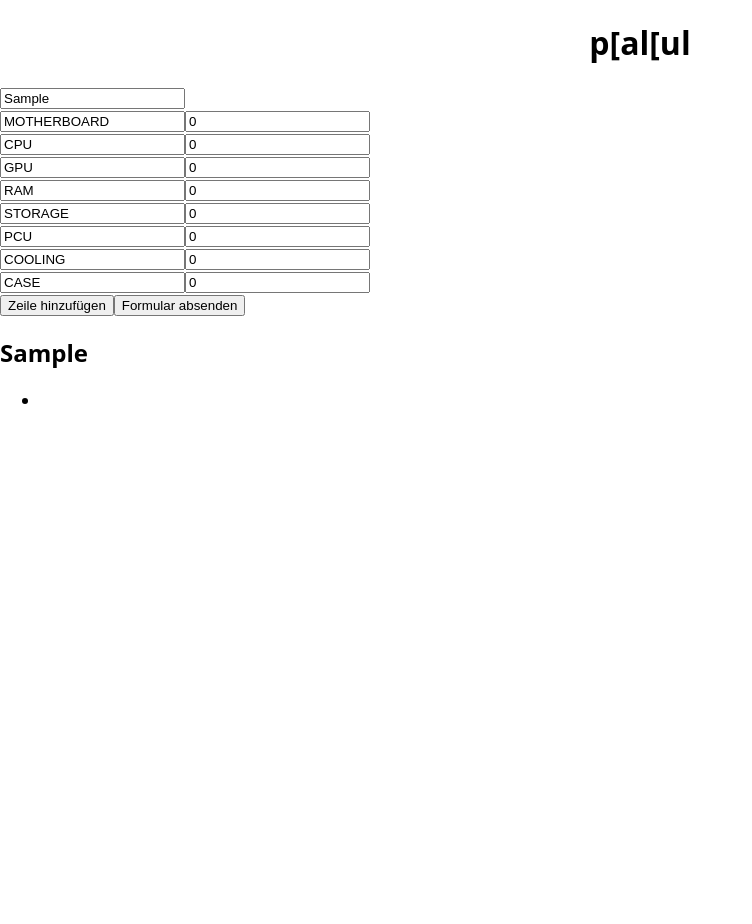
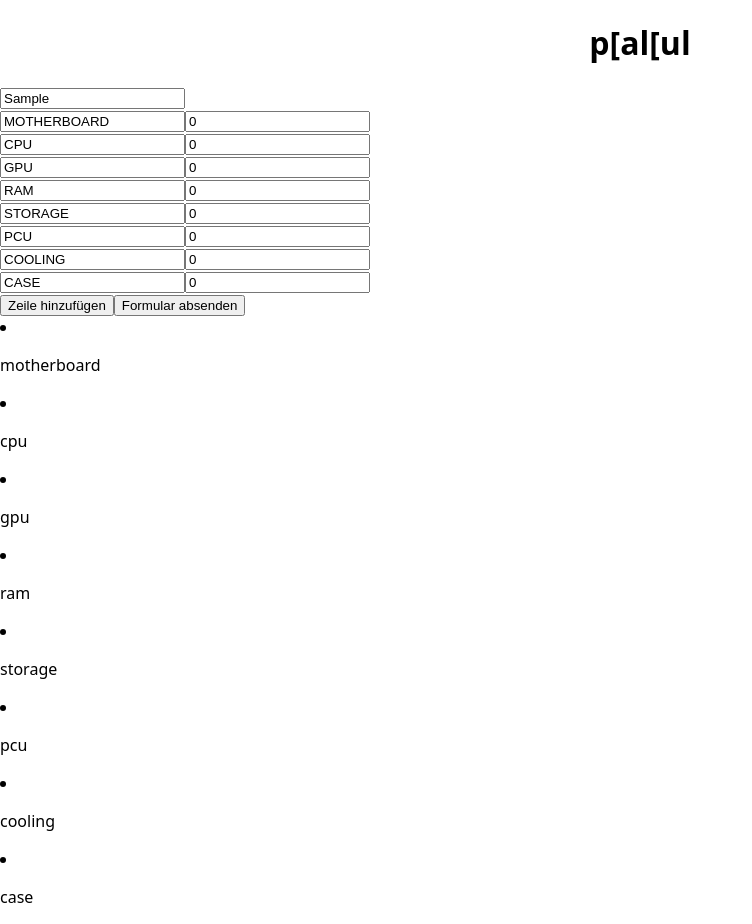
Before and after one commit to reyk-zepper/atlantis-capstone, a Next.js app: page / in a window 1280 px wide. Both pictures are taken after typing "Sample" into the empty fields and a click on the button "Formular absenden". Shown: the whole page, without its empty margins (0-752 px from the left). Before the commit the page ends 800 px from the top, so only its background shows below. Built offline with nearby package versions, Linux system fonts and the light colour scheme.

Commit message:
add project list

```diff
--- a/components/Form/index.js
+++ b/components/Form/index.js
@@ -77,7 +77,7 @@ export default function Form() {
 
             <input
               type="number"
-              name={`${item.name}Price`}
+              name={`${item.name}price`}
               value={item.price}
               onChange={(event) =>
                 handleItemChange(index, "price", event.target.value)
@@ -93,39 +93,15 @@ export default function Form() {
       <button type="submit">Formular absenden</button>
 
       <div className="product-list">
-        {projects?.map((project) => (
-          <div key={project.id}>
-            <h2>{project.name}</h2>
-            <ul>
-              <li>
-                <p>
-                  {project.motherboard} {project.motherboardprice}
-                </p>
-                <p>
-                  {project.motherboard} {project.motherboardprice}
-                </p>
-                <p>
-                  {project.motherboard} {project.motherboardprice}
-                </p>
-                <p>
-                  {project.motherboard} {project.motherboardprice}
-                </p>
-                <p>
-                  {project.motherboard} {project.motherboardprice}
-                </p>
-                <p>
-                  {project.motherboard} {project.motherboardprice}
-                </p>
-                <p>
-                  {project.motherboard} {project.motherboardprice}
-                </p>
-                <p>
-                  {project.motherboard} {project.motherboardprice}
-                </p>
+        {projects?.map((project, index) =>
+          project.items.map((item, index) => {
+            return (
+              <li key={index}>
+                <p>{item.name}</p>
               </li>
-            </ul>
-          </div>
-        ))}
+            );
+          })
+        )}
       </div>
     </form>
   );
```
